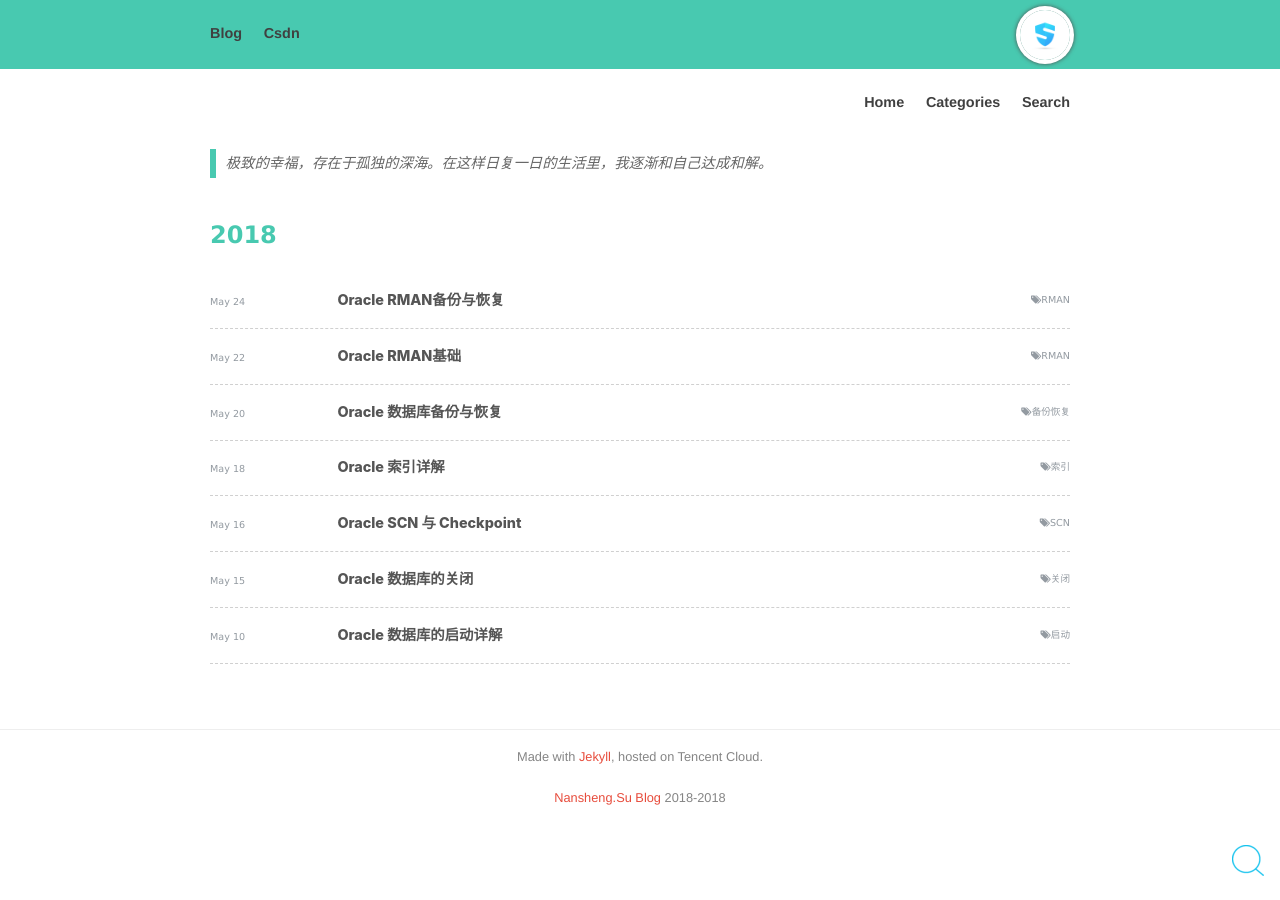
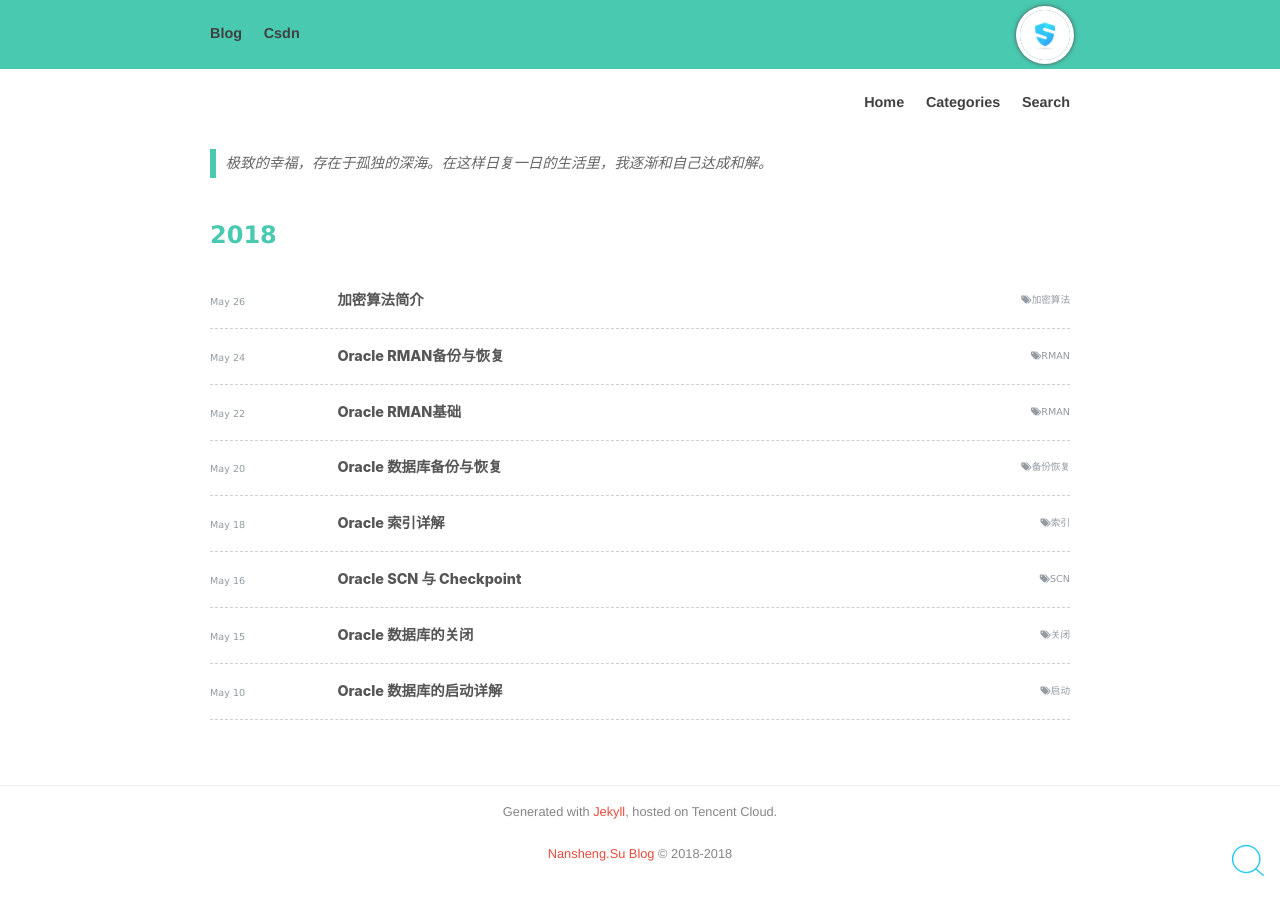
Before and after one commit to sunansheng/sunansheng.github.io, a Jekyll site: the page built from index.html, in a window 1280 px wide. Built offline with Jekyll 4.4.1, drawn with Linux system fonts in a browser that asks for light colours; nearby versions of some CDN libraries; part of the change alters nothing that is shown.

Commit message:
加密算法

```diff
--- a/_config.yml
+++ b/_config.yml
@@ -3,9 +3,10 @@ title: 苏南生
 name: 苏南生的博客
 description:   A Oracle EBS Technology
 url: https://www.sunansheng.com
+img: /images/posts/
 
 # 自定义post url
-permalink: /blog/article/:year:month:day/:title.html
+permalink: /blog/:year:month:day/:title.html
 timezone: Asia/Chongqing
 
 # Overriden by GitHub Pages: https://help.github.com/articles/using-jekyll-with-pages#configuring-jekyll
--- a/_layouts/default.html
+++ b/_layouts/default.html
@@ -112,11 +112,11 @@
         Utils: <a href="http://rogerioferis.com/VisualRecognitionAndSearch2014/Resources.html">rogerioferis</a>&nbsp&nbsp&nbsp&nbsp<a href="http://caffe.berkeleyvision.org/">Caffe</a>&nbsp&nbsp&nbsp&nbsp<a href="http://scikit-learn.org/stable/index.html">scikit-learn</a>&nbsp&nbsp&nbsp&nbsp<a href="http://www.astroml.org/index.html">AstroML</a></a>&nbsp&nbsp&nbsp&nbsp<a href="http://scikit-image.org/">scikit-image</a></a>&nbsp&nbsp&nbsp&nbsp<a href="http://gitxiv.com/">GitXiv</a>
     </p-->
     <p>
-      Made with <a href="http://jekyllrb.com/">Jekyll</a>,
+      Generated with <a href="http://jekyllrb.com/">Jekyll</a>,
       hosted on Tencent Cloud</a>.
     </p>
     <p>
-      <a href="">Nansheng.Su Blog</a> 2018-2018
+      <a href="">Nansheng.Su Blog</a> © 2018-2018
     </p>
     <!--ul class="links">
       <li>
--- /dev/null
+++ b/_posts/2018-05-26-https.md
@@ -0,0 +1,62 @@
+---
+layout: post
+title: 加密算法简介
+categories: [安全]
+tags: 加密算法
+---
+
+> 开放网络中数据传输的安全性一直是一个热门的话题，特别是电子商务兴起的今天，各种攻击欺骗手段更是层出不穷，安全的网络传输需求愈显重要。
+
+## 对称加密
+
+也就是 symmetric-key encryption，其中常见的算法包括了 AES、DES、3DES 等。
+
+对称加密指的是可以使用同一个密钥对内容进行加密和解密，相比非对称加密，它的特点是**加/解密速度快**，并且加密的内容长度几乎没有限制。
+
+![]({{site.img}}encrypt-symmetric-key.gif)
+
+DES 是一种分组数据加密技术，也即先将数据分成固定长度的小数据块，然后进行加密，速度较快，适用于大量数据加密。3DES 是一种基于 DES 的加密算法，使用 3 个不同密匙对同一个分组数据块进行 3 次加密，从而使得密文强度更高。
+
+相较于 DES/3DES 而言，AES 算法有着更高的速度和资源使用效率，安全级别也较之更高了，被称为下一代加密标准。
+
+## 非对称加密/公钥加密
+
+也就是 asymmetric/public-key encryption，常见的加密算法有 RSA、DSA、ECC 等。
+
+非对称加密有两个密钥，分别为公钥和私钥，其中公钥公开给所有人，私钥永远只能自己知道。
+
+![]({{site.img}}encrypt-asymmetric-encryption.gif)
+
+**使用公钥加密的信息只能使用私钥解密，使用私钥加密只能使用公钥解密**。前者用来传输需要保密的信息，因为全世界只有知道对应私钥的人才可以解密；后者用来作数字签名，因为公钥对所有人公开的，可以用来确认这个信息是否是从私钥的拥有者发出的。
+
+RSA 和 DSA 的安全性及其它各方面性能相似，而 ECC 较之则有很多性能优越，包括处理速度、带宽要求、存储空间等。
+
+PS. 理论上来说，**无法通过公钥算出私钥**，或者说以现在的计算能力需要几亿万年才能算出来。
+
+## 安全散列算法
+
+也就是 Secure Hash Algorithm，常见的算法包括了 MD5、SHA1、HMAC 等。
+
+将任意长度的二进制值映射为较短的固定长度的二进制值，这个短的二进制值称为**哈希值**，这个算法具有不可逆、碰撞低等特性。同时该类算法可以用作数字签名，用来证实某个信息确实是由某个人发出的，同时可以保证信息没有被修改。
+
+实际上，简单来说，这种算法有两个特性：
+A) 不同的输入一定得出不同的 hash 值；
+B) 无法从 hash 值倒推出原来的输入。
+
+![]({{site.img}}encrypt-digital-signature.jpg)
+
+数字签名通常先使用一个 Hash 函数或者消息摘要算法，获得可以唯一对应原信息的摘要信息，然后通过私钥加密。这样其它人就可以通过公钥解密摘要信息，然后使用同样的算法对接收到的信息计算摘要，如果两者获得的摘要信息相同即可。
+
+在数据传输前，使用 MD5 和 SHA1 算法需要发送和接收方在数据传送之前就知道密匙生成算法，而 HMAC 需要生成一个密匙，发送方用此密匙对数据进行摘要处理，接收方再利用此密匙对接收到的数据进行摘要处理，再判断生成的密文是否相同。
+
+MD5 的全称是 Message-Digest Algorithm 5 (信息-摘要算法)，128 位长度，目前 MD5 是一种不可逆算法，具有很高的安全性，它对应任何字符串都可以加密成一段唯一的固定长度的代码。
+
+SHA1 的全称是 Secure Hash Algorithm (安全哈希算法) ，SHA1 基于 MD5，加密后的数据长度更长，它对长度小于 264 的输入，产生长度为 160bit 的散列值。
+
+## 选择密钥长度
+
+如果在选定了加密算法后，那采用多少位的密钥呢？
+
+一般来说，密钥越长，运行的速度就越慢，应该根据的我们实际需要的安全级别来选择，一般来说，RSA 建议采用 1024 位的数字，ECC 建议采用 160 位，AES 采用 128 位即可。
+
+如果只是加密一段信息，也不是经常需要，那可以用最强的加密算法，甚至也可以用不同的算法加密两次。如果想要加密速度快点，那就用 AES 。
--- a/index.html
+++ b/index.html
@@ -4,7 +4,7 @@ title: 苏南生的博客
 category: blog-index
 ---
 
-<link rel="stylesheet" href="../css/blog.css">
+<link rel="stylesheet" href="/css/blog.css">
 
  {% include post_menu.html %}
 
```
Also changed, not shown: images/posts/encrypt-asymmetric-encryption.gif (added), images/posts/encrypt-digital-signature.jpg (added), images/posts/encrypt-symmetric-key.gif (added), images/posts/https-ssl-tls-layer.png (added).
